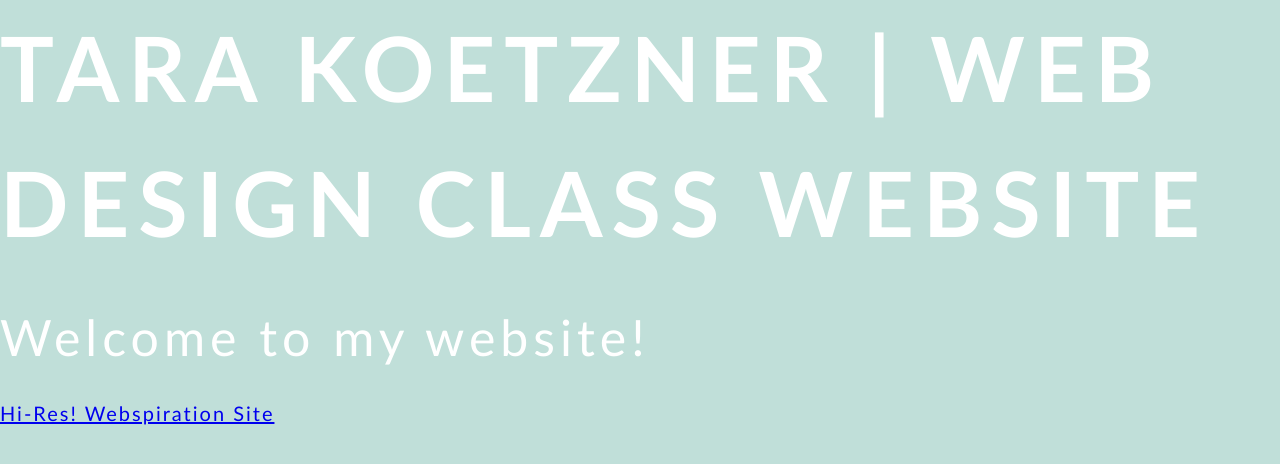
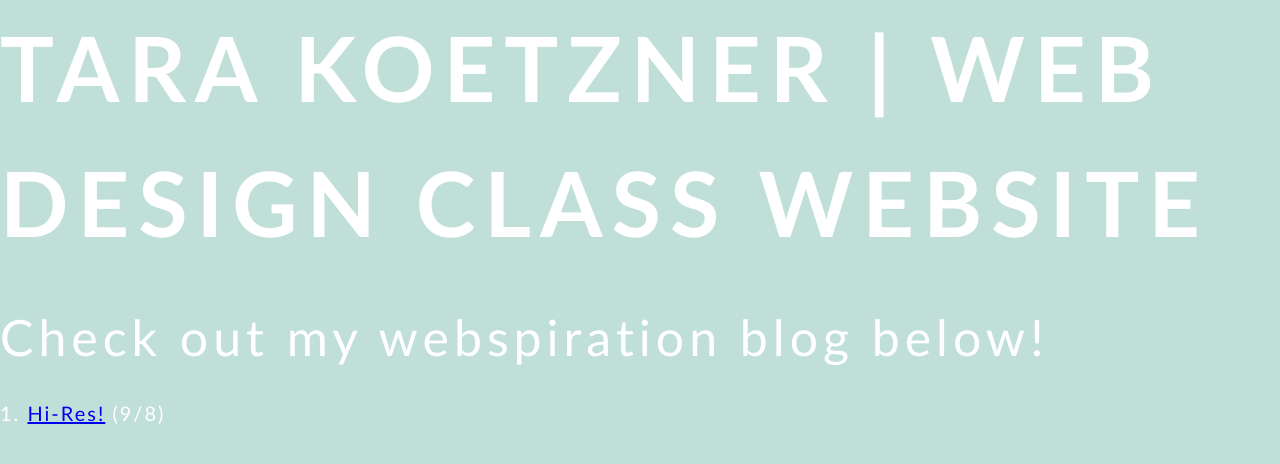
Before and after one commit to tarakoetzner/tarakoetzner.github.io, a plain HTML site: page index.html in a window 1280 px wide. Drawn offline with nearby package versions, Linux system fonts and the light colour scheme.

Commit message:
edited text

```diff
--- a/index.html
+++ b/index.html
@@ -10,9 +10,9 @@ https://cdnjs.cloudflare.com/ajax/libs/normalize/3.0.3/normalize.css" rel="style
 	<body>
 		<h1>Tara Koetzner | Web Design Class Website</h1>
 
-		<h2>Welcome to my website!</h2>
+		<h2>Check out my webspiration blog below!</h2>
 		<p>
-			<a href="blog-1.html">Hi-Res! Webspiration Site</a>
+			1. <a href="blog-1.html">Hi-Res!</a> (9/8)
 		</p>
 	</body>
 </html>
```
